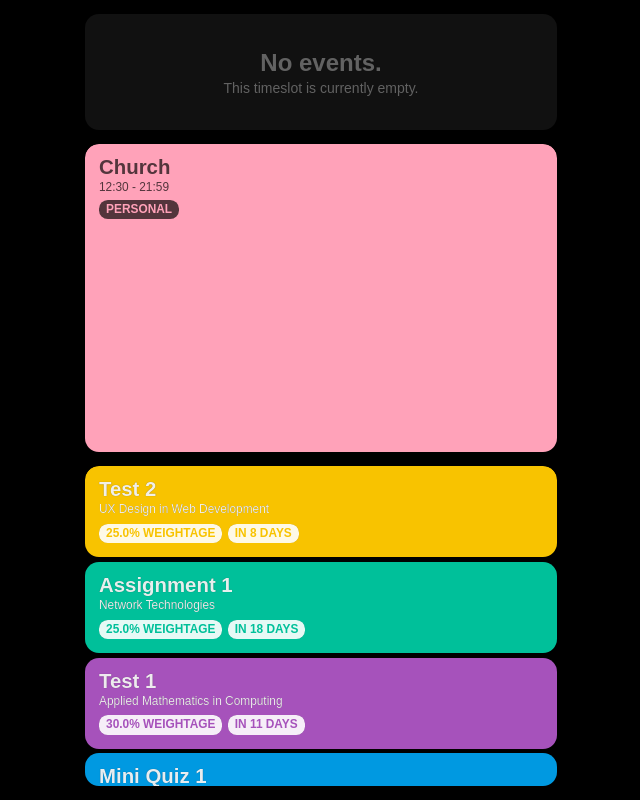
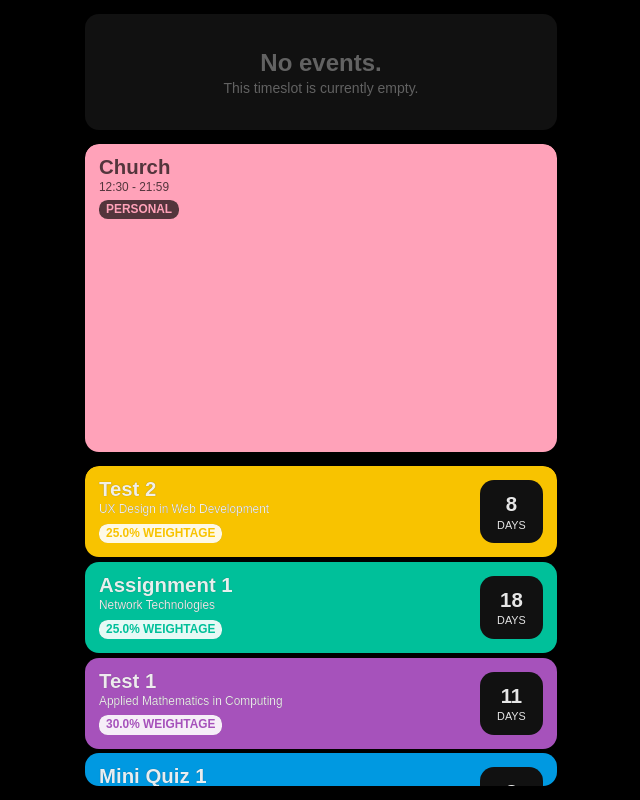
Before and after one commit to zaviergpt/schedule, a plain HTML site: page index.html in a window 1280 px wide. Shown: the whole page, without its empty margins (319-959 px from the left). Drawn offline with Linux system fonts and the light colour scheme; a web font is replaced by a local one.

Commit message:
Add files via upload

```diff
--- a/index.html
+++ b/index.html
@@ -102,6 +102,11 @@
                 height: 40vh;
                 overflow-y: scroll;
             }
+            .agenda ul#focus li {
+                display: flex;
+                align-items: center;
+                justify-content: center;
+            }
             .agenda ul#focus li ul li {
                 background-color: rgba(255, 255, 255, 0.9);
                 box-shadow: 0px 0px calc(0.875em/24) rgba(0, 0, 0, 0.5);
@@ -130,6 +135,30 @@
             .agenda ul#focus li ul li {
                 display: block;
                 margin-right: calc(0.875em/2);
+            }
+            .agenda ul#focus li div:not(.countdown) {
+                width: 100%;
+            }
+            .agenda ul#focus li .countdown {
+                height: 3.9475em;
+                aspect-ratio: 1;
+                background-color: #111111;
+                display: flex;
+                align-items: center;
+                justify-content: center;
+                text-align: center;
+                text-transform: uppercase;
+                border-radius: 0.875em;
+            }
+            .agenda ul#focus li .countdown h1 {
+                font-size: 1.275em;
+                line-height: calc(1.275em/1.6);
+                margin-bottom: calc(0.875em/1.75);
+            }
+            .agenda ul#focus li .countdown p {
+                font-size: 0.675em;
+                line-height: calc(0.675em/1.6);
+                margin: 0;
             }
             @media only screen and (min-width: 500px) {
                 .agenda {
@@ -182,19 +211,20 @@
                         <span style="color: #91A6A6">${event[0][1].type}</span>
                     `
                 } else if (event[0][1].type === "priority") {
-                    event[1].style.backgroundColor = "#ffae38"
+                    event[1].style.backgroundColor = "#CC7900"
                     event[1].innerHTML = `
                         <h1>${event[0][0]}</h1>
                         <p>${Math.floor(event[0][1].start/(60 * 60 * 1000))}:${String(Math.floor((event[0][1].start%(60 * 60 * 1000))/(60 * 1000))).padStart(2, "0")} - ${Math.floor(event[0][1].end/(60 * 60 * 1000))}:${String(Math.floor((event[0][1].end%(60 * 60 * 1000))/(60 * 1000))).padStart(2, "0")}</p>
-                        <span style="color: #ffae38">${event[0][1].type}</span>
+                        <span style="color: #CC7900">${event[0][1].type}</span>
                     `
                 } else if (event[0][1].type === "non-priority") {
+                    console.log(event[0][0])
                     if (Object.keys(rivery.subjects).includes(event[0][0])) {
-                        event[1].style.backgroundColor = rivery.subjects[event[0][0]].color
+                        event[1].style.backgroundColor = rivery.subjects[event[0][0]].color[1]
                         event[1].innerHTML = `
                             <h1>${rivery.subjects[event[0][0]].name}</h1>
                             <p>${Math.floor(event[0][1].start/(60 * 60 * 1000))}:${String(Math.floor((event[0][1].start%(60 * 60 * 1000))/(60 * 1000))).padStart(2, "0")} - ${Math.floor(event[0][1].end/(60 * 60 * 1000))}:${String(Math.floor((event[0][1].end%(60 * 60 * 1000))/(60 * 1000))).padStart(2, "0")}</p>
-                            <span style="color: ${rivery.subjects[event[0][0]].color}">${event[0][1].type}</span>
+                            <span style="color: ${rivery.subjects[event[0][0]].color[1]}">${event[0][1].type}</span>
                         `
                     }
                 } else if (event[0][1].type === "personal") {
@@ -234,6 +264,30 @@
                         </div>
                     `
                     now[1].style.display = "block"
+                } else if (agenda[0][1].type === "personal") {
+                    now[1].style.backgroundColor = "#ffa2b9"
+                    now[1].innerHTML = `
+                        <div>
+                            <h1>${agenda[0][0]}</h1>
+                            <p>${Math.floor(agenda[0][1].start/(60 * 60 * 1000))}:${String(Math.floor((agenda[0][1].start%(60 * 60 * 1000)))/(60 * 1000)).padStart(2, "0")} - ${Math.floor(agenda[0][1].end/(60 * 60 * 1000))}:${String(Math.floor((agenda[0][1].end%(60 * 60 * 1000))/(60 * 1000))).padStart(2, "0")}</p>
+                        </div>
+                        <div class="progress">
+                            <div style="width: ${((now[0] - today) - agenda[0][1].start)/(agenda[0][1].end - agenda[0][1].start) * 100}%"></div>
+                        </div>
+                    `
+                    now[1].style.display = "block"
+                } else if (agenda[0][1].type === "priority") {
+                    now[1].style.backgroundColor = "#CC7900"
+                    now[1].innerHTML = `
+                        <div>
+                            <h1>${agenda[0][0]}</h1>
+                            <p>${Math.floor(agenda[0][1].start/(60 * 60 * 1000))}:${String(Math.floor((agenda[0][1].start%(60 * 60 * 1000)))/(60 * 1000)).padStart(2, "0")} - ${Math.floor(agenda[0][1].end/(60 * 60 * 1000))}:${String(Math.floor((agenda[0][1].end%(60 * 60 * 1000))/(60 * 1000))).padStart(2, "0")}</p>
+                        </div>
+                        <div class="progress">
+                            <div style="width: ${((now[0] - today) - agenda[0][1].start)/(agenda[0][1].end - agenda[0][1].start) * 100}%"></div>
+                        </div>
+                    `
+                    now[1].style.display = "block"
                 }
             } else {
                 now[1].style.backgroundColor = "#111111"
@@ -253,12 +307,19 @@
                 event = [focus[0][event], document.createElement("li")]
                 event[1].style.backgroundColor = rivery.subjects[event[0][1].subject].color[0]
                 event[1].innerHTML = `
-                    <h1>${event[0][1].name}</h1>
-                    <p>${rivery.subjects[event[0][1].subject].name}</p>
-                    <ul>
-                        <li style="color: ${rivery.subjects[event[0][1].subject].color[0]}">${(event[0][1].weightage * 100).toFixed(1)}% Weightage</li>
-                        <li style="color: ${rivery.subjects[event[0][1].subject].color[0]}">In ${Math.floor((((new Date(parseInt(event[0][0]))).setHours(0, 0, 0, 0)) - now[0])/(24 * 60 * 60 * 1000))} Days</li>
-                    </ul>
+                    <div>
+                        <h1>${event[0][1].name}</h1>
+                        <p>${rivery.subjects[event[0][1].subject].name}</p>
+                        <ul>
+                            <li style="color: ${rivery.subjects[event[0][1].subject].color[0]}">${(event[0][1].weightage * 100).toFixed(1)}% Weightage</li>
+                        </ul>
+                    </div>
+                    <div class="countdown">
+                        <div>
+                            <h1>${Math.floor((((new Date(parseInt(event[0][0]))).setHours(0, 0, 0, 0)) - now[0])/(24 * 60 * 60 * 1000))}</h1>
+                            <p>Days</p>
+                        </div>
+                    </div>
                 `
                 focus[1].appendChild(event[1])
             }
--- a/rivery.json
+++ b/rivery.json
@@ -130,27 +130,27 @@
     "subjects": {
         "cHJvZ3Jh": {
             "name": "Programming",
-            "color": ["#0099E1", ""]
+            "color": ["#0099E1", "#0080bc"]
         },
         "dXggZGVz": {
             "name": "UX Design in Web Development",
-            "color": ["#F8C300", ""]
+            "color": ["#F8C300", "#edba00"]
         },
         "YnVzaW5l": {
             "name": "Business Innovation & Enterprise",
-            "color": ["#FD0061", ""]
+            "color": ["#FD0061", "#c0004a"]
         },
         "bmV0d29y": {
             "name": "Network Technologies",
-            "color": ["#00C09A", ""]
+            "color": ["#00C09A", "#009779"]
         },
         "YXBwbGll": {
             "name": "Applied Mathematics in Computing",
-            "color": ["#A652BB", ""]
+            "color": ["#A652BB", "#833b96"]
         },
         "Zml0bmVz": {
             "name": "Fitness for Life",
-            "color": ["#597E8D", ""]
+            "color": ["#597E8D", "#476571"]
         }
     },
     "timetable": {
```
